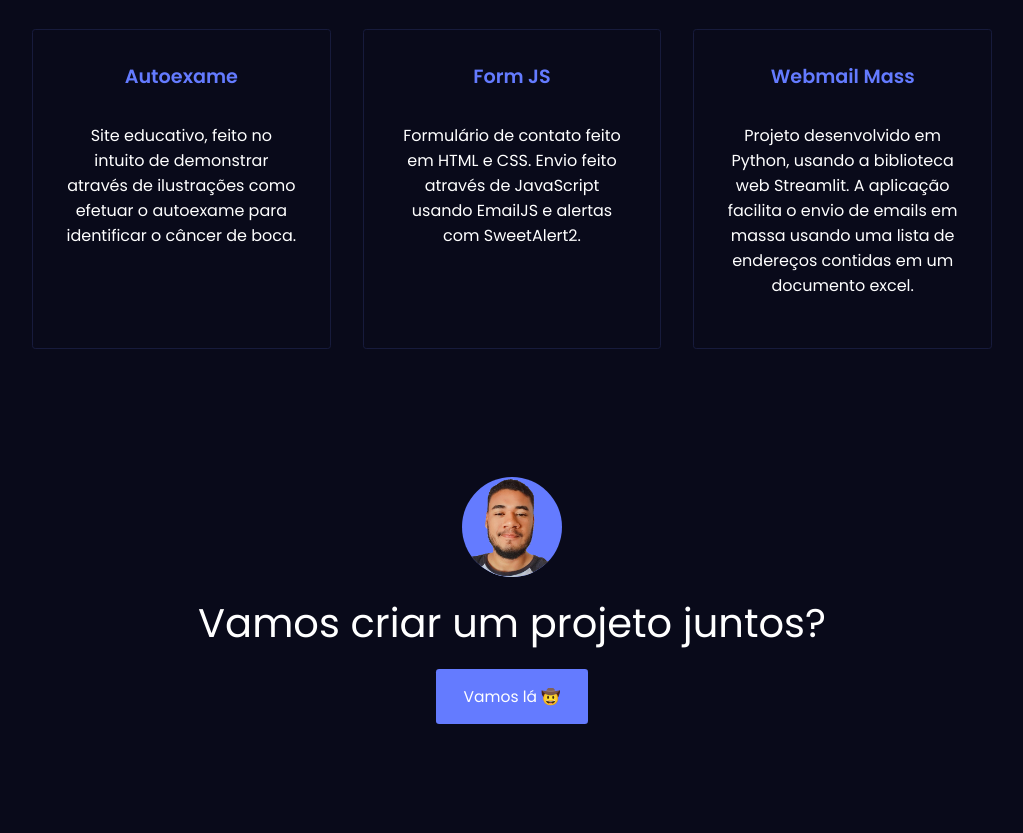
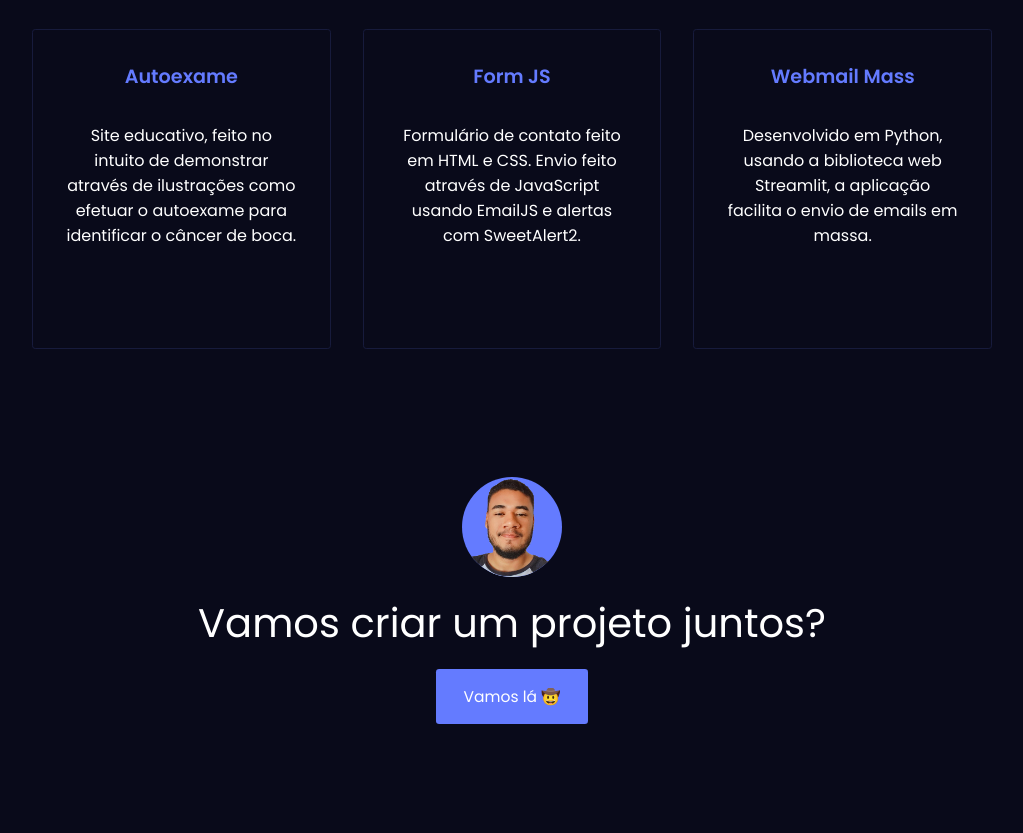
Before and after one commit to vinicius-dsr/portfolio, a plain HTML site: page index.html in a window 1280 px wide. Shown: the part 1806-2639 px from the top of the page, without its empty margins (128-1151 px from the left). Drawn offline with nearby package versions, Linux system fonts and the light colour scheme.

Commit message:
corrigindo a section portfolio

```diff
--- a/index.html
+++ b/index.html
@@ -211,7 +211,7 @@
             class="portfolio-img"
           /> -->
           <span>Webmail Mass</span>
-          <p>Projeto desenvolvido em Python, usando a biblioteca web Streamlit. A aplicação facilita o envio de emails em massa usando uma lista de endereços contidas em um documento excel.</p>
+          <p>Desenvolvido em Python, usando a biblioteca web Streamlit, a aplicação facilita o envio de emails em massa.</p>
           <!-- Overlay -->
           <div class="portfolio-overlay">
             <h2>Acessar Projeto</h2>
```
